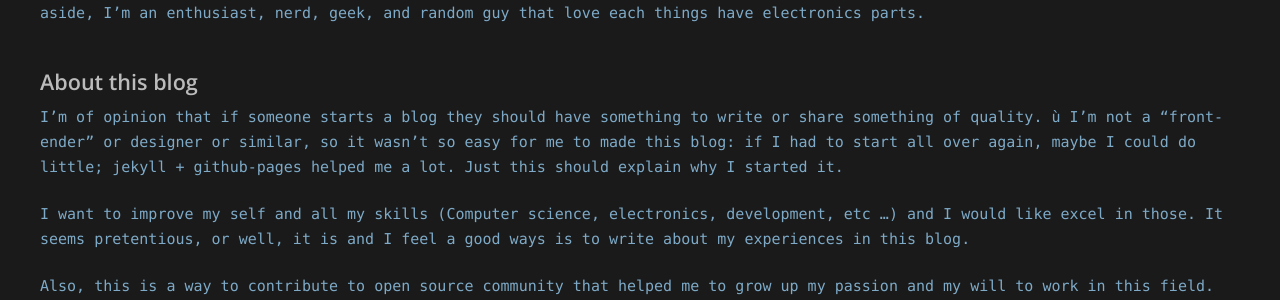
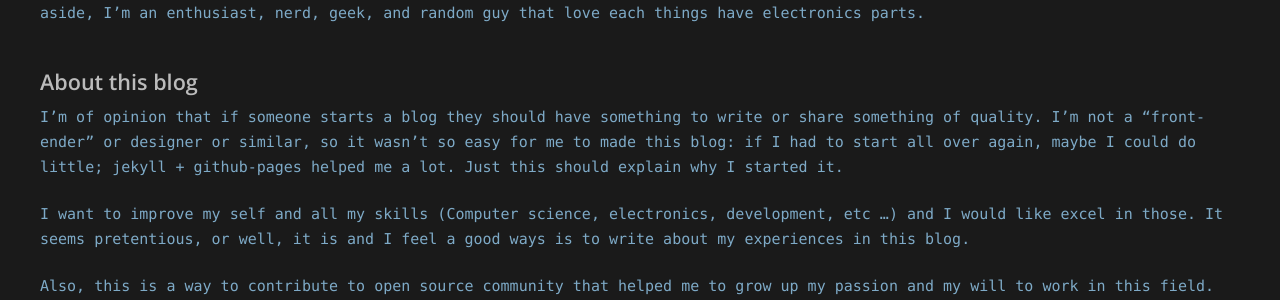
Before and after one commit to CPTBarbaciccia/cptbarbaciccia.github.io, a Jekyll site: the page built from about.md, in a window 1280 px wide. Shown: the part 252-552 px from the top of the page. Built offline with Jekyll 4.4.1, drawn with Linux system fonts in a browser that asks for light colours; some web fonts are replaced.

Commit message:
syntax error correction :rage1:

```diff
--- a/about.md
+++ b/about.md
@@ -12,7 +12,6 @@ However, joke aside, I'm an enthusiast, nerd, geek, and random guy that love eac
 ### About this blog
 
 I'm of opinion that if someone starts a blog they should have something to write or share something of quality.
-ù
 I'm not a "front-ender" or designer or similar, so it wasn't so easy for me to made this blog:
 if I had to start all over again, maybe I could do little; jekyll + github-pages helped me a lot.
 Just this should explain why I started it.
```
